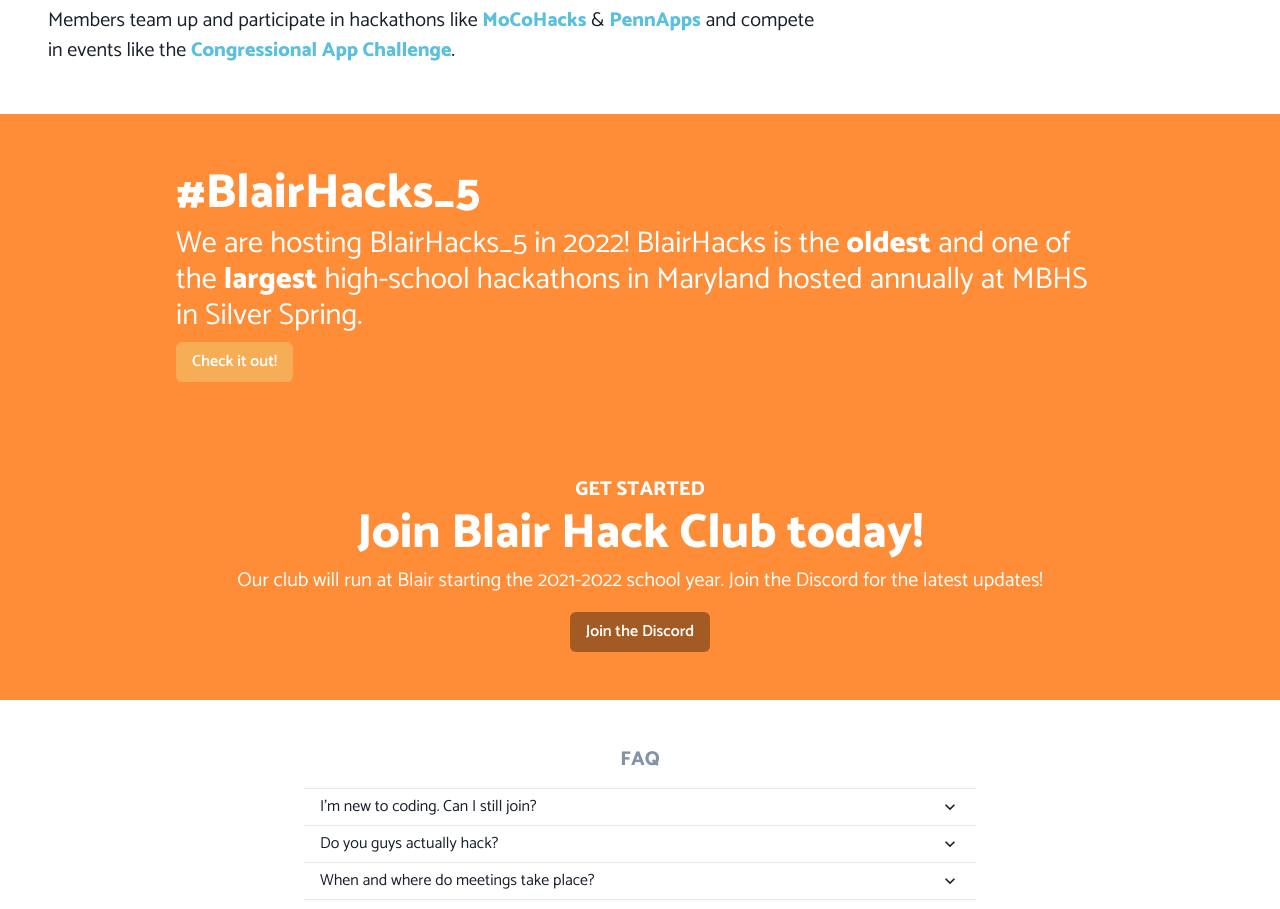
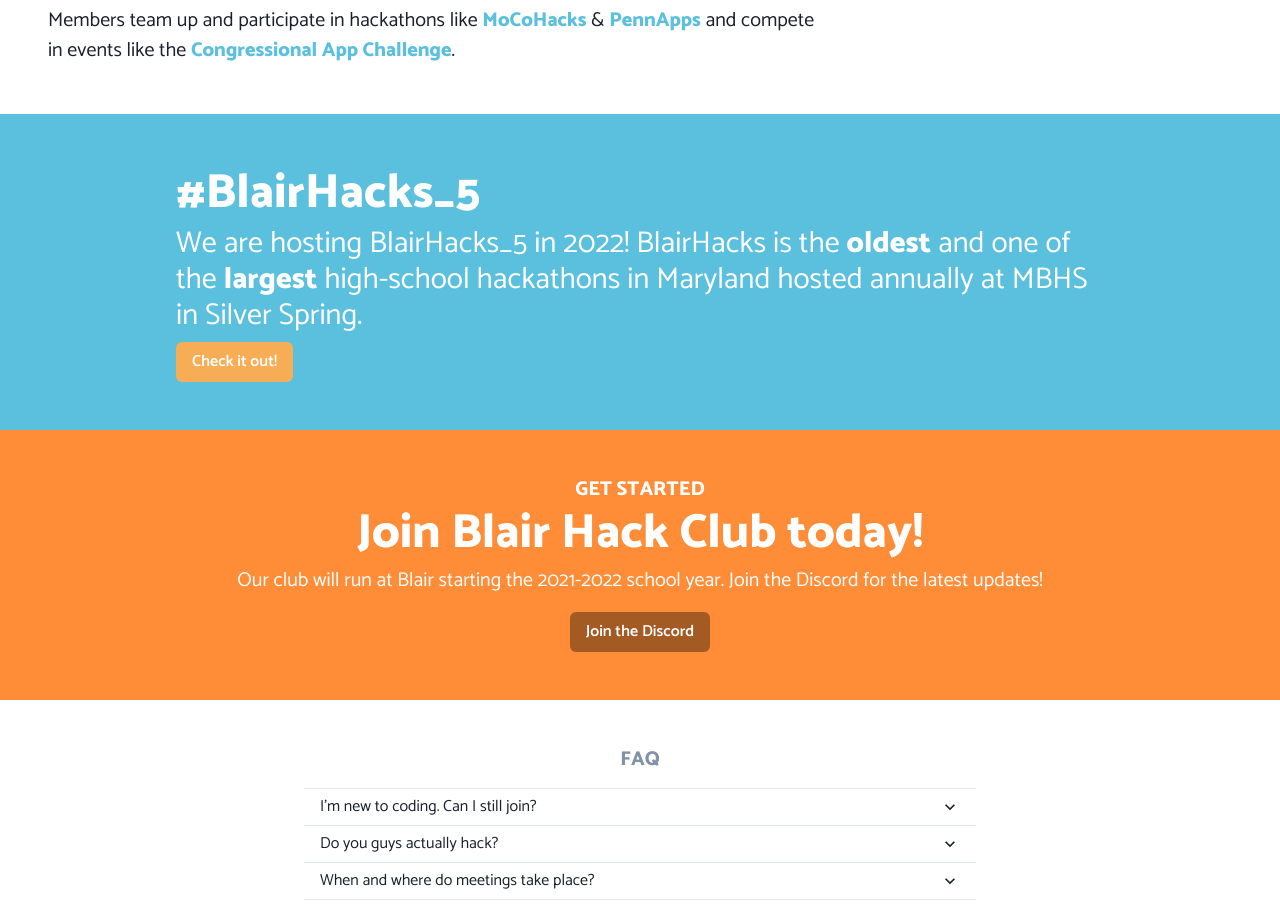
Before and after one commit to blairhackclub/site-v1, a Next.js app: page / in a window 1280 px wide. Shown: the part 1370-2279 px from the top of the page. Built offline with nearby package versions, Linux system fonts and the light colour scheme.

Commit message:
update color

```diff
--- a/pages/index.js
+++ b/pages/index.js
@@ -123,7 +123,7 @@
         </Text>
       </Container>
 
-      <Box bg="brand.orange">
+      <Box bg="brand.cyan">
         <Container maxW="container.lg" p={12}>
           <Heading as="h1" size="2xl" my={2} color="white">
             #BlairHacks_5
```
